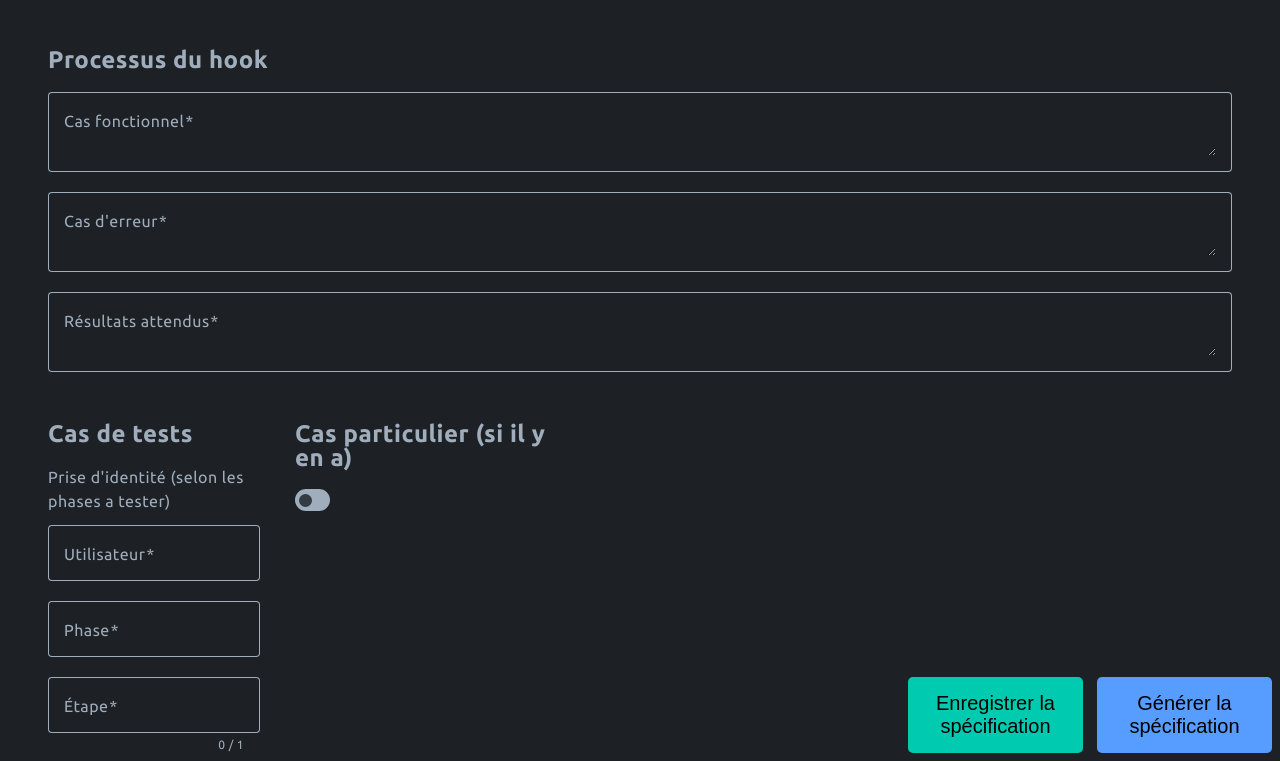
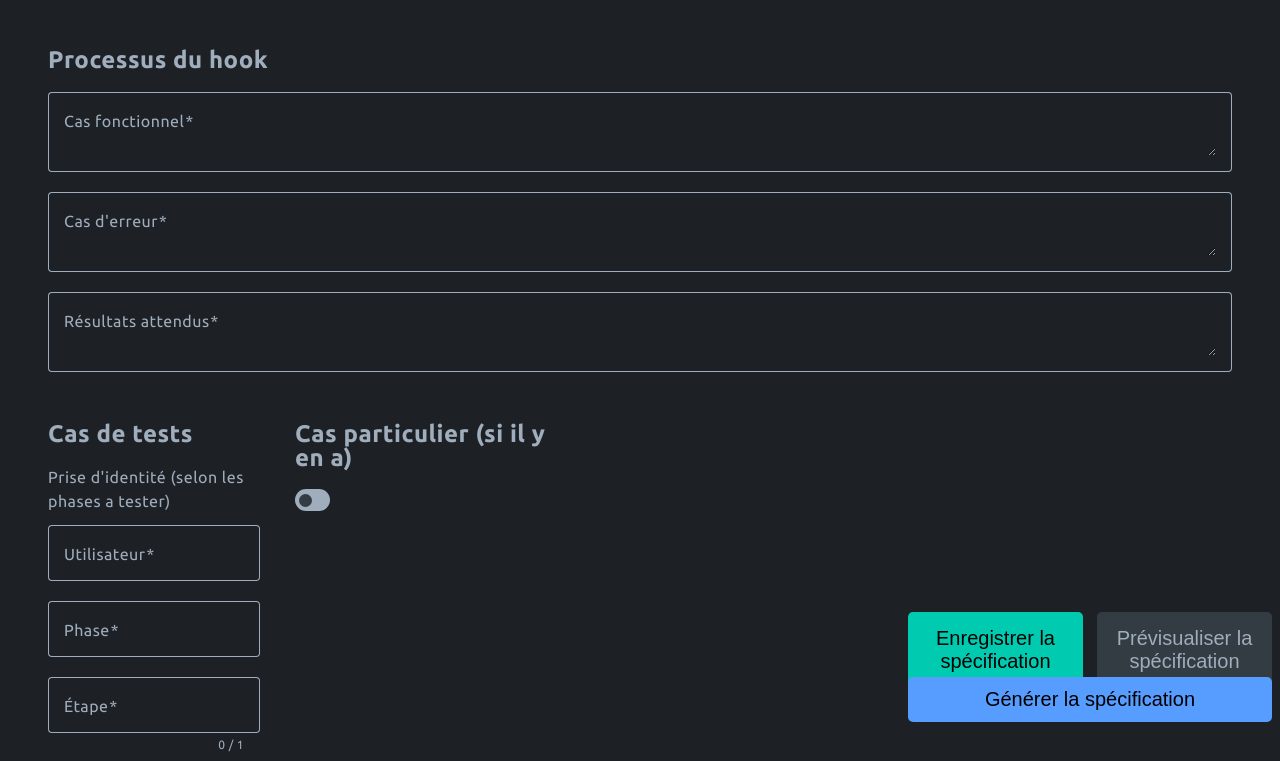
Before and after one commit to CorentinPFormation/ICA_FRONT_Examen, an Angular app: page /new-hook in a window 1280 px wide. Shown: the part 796-1557 px from the top of the page. Built offline with nearby package versions, Linux system fonts and the light colour scheme.

Commit message:
preview button added

```diff
--- a/src/app/hook-form/hook-form.component.css
+++ b/src/app/hook-form/hook-form.component.css
@@ -45,9 +45,23 @@
   background-color: #40dec6;
 }
 
+.preview {
+  margin-left: 4px;
+  color: #9fadbc;
+  background-color: #333c43;
+}
+
+.preview:hover {
+  background-color: #46525b;
+}
+
 .generate {
+  width: 364px;
+  height: 45px;
+  border: none;
+  border-radius: 5px;
+  font-size: 20px;
   background-color: #579DFF;
-  margin-left: 4px;
 }
 
 .generate:hover {
@@ -110,6 +124,20 @@
   grid-row: 8;
 }
 
+.button2 {
+  grid-column: 2;
+  grid-row: 9;
+}
+
+.generate {
+  width: 364px;
+  height: 45px;
+  border: none;
+  border-radius: 5px;
+  font-size: 20px;
+  background-color: #579DFF;
+}
+
 @media (min-width: 440px) {
   .hookform {
     max-width: 1920px;
@@ -165,6 +193,14 @@
   }
 
   .button {
+    grid-column: 4;
+    grid-row: 3;
+    margin-top: 210px;
+    margin-left: 60px;
+    margin-bottom: 65px;
+  }
+
+  .button2 {
     grid-column: 4;
     grid-row: 3;
     margin-top: 275px;
--- a/src/app/hook-form/hook-form.component.html
+++ b/src/app/hook-form/hook-form.component.html
@@ -206,6 +206,10 @@
 
   <div class="button">
     <button type="submit" class="save">Enregistrer la spécification</button>
+    <button type="submit" class="preview">Prévisualiser la spécification</button>
+  </div>
+
+  <div class="button2">
     <button type="submit" class="generate">Générer la spécification</button>
   </div>
 
```
Also changed, not shown: src/app/connexion/connexion.component.html (+0 -12 lines).
